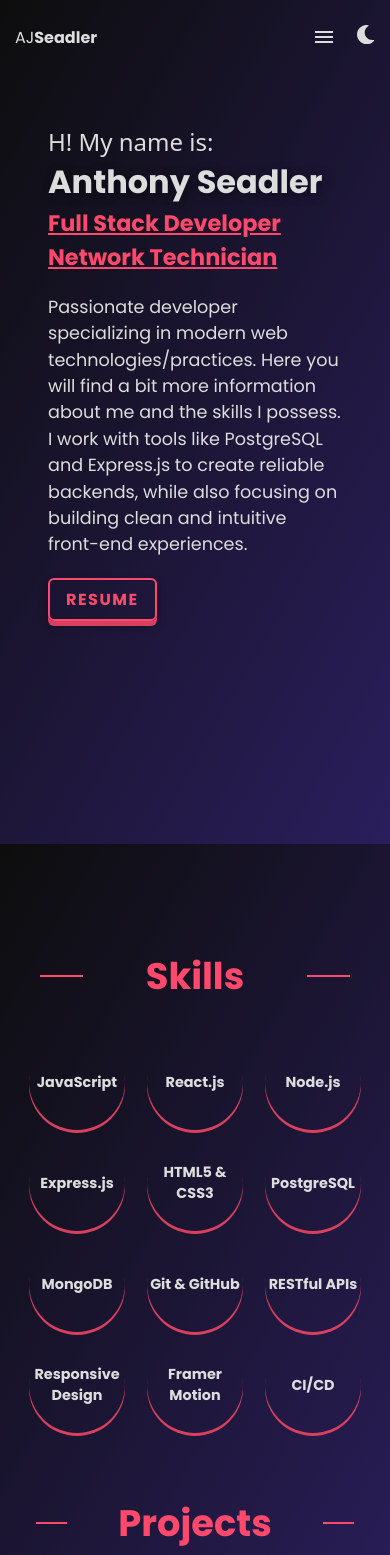
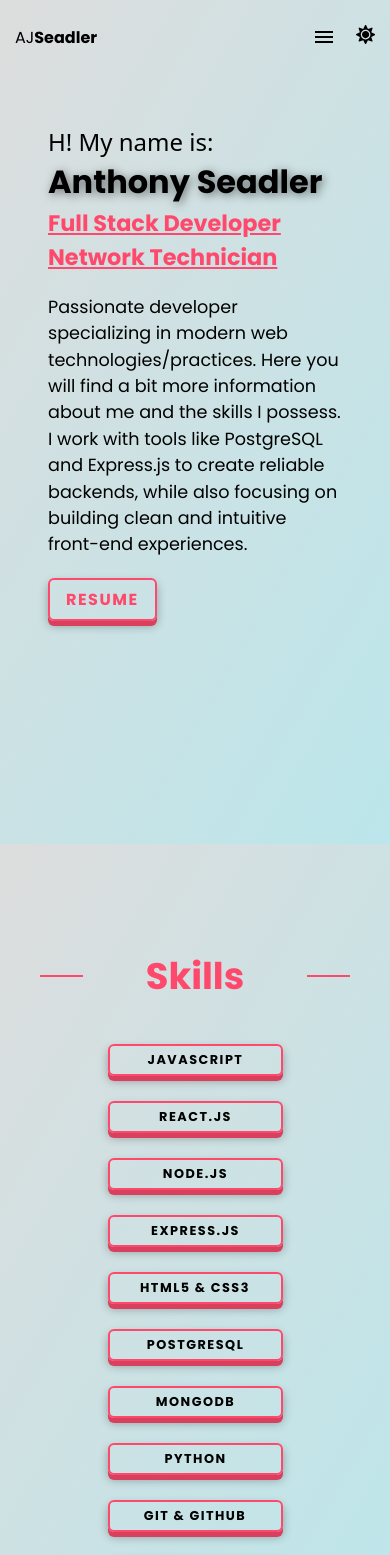
Before and after one commit to ajSeadler/dev-site, a React (Vite) app: page / in a window 390 px wide. Shown: the top 1555 px of the page. Built offline with nearby package versions, Linux system fonts and the light colour scheme; a web font is replaced by a local one.

Commit message:
update skills button styles

```diff
--- a/src/components/Navbar.jsx
+++ b/src/components/Navbar.jsx
@@ -6,7 +6,10 @@ import '../styles/Navbar.css';
 
 const Navbar = () => {
     const [isOpen, setIsOpen] = useState(false);
-    const [darkMode, setDarkMode] = useState(true);
+
+    // Check local storage for saved dark mode preference
+    const savedDarkMode = localStorage.getItem('darkMode') === 'true';
+    const [darkMode, setDarkMode] = useState(savedDarkMode);
 
     // Toggle mobile menu
     const toggleMenu = () => {
@@ -28,14 +31,17 @@ const Navbar = () => {
 
     // Toggle dark mode and update the body class
     const toggleDarkMode = () => {
-        setDarkMode(!darkMode);
+        setDarkMode((prevMode) => !prevMode);
     };
 
     useEffect(() => {
+        // Apply dark mode class based on state
         if (darkMode) {
             document.body.classList.add('dark-mode');
+            localStorage.setItem('darkMode', 'true'); // Save preference in local storage
         } else {
             document.body.classList.remove('dark-mode');
+            localStorage.setItem('darkMode', 'false'); // Save preference in local storage
         }
     }, [darkMode]);
 
@@ -61,30 +67,23 @@ const Navbar = () => {
 
             {/* Mobile Navbar */}
             <nav className="mobile-navbar">
-                <div className="navbar-brand">AJ<span className="last-name">Seadler</span>
-                </div>
+                <div className="navbar-brand">AJ<span className="last-name">Seadler</span></div>
                 <div className='drk-nav'>
                     <div className="navbar-hamburger" onClick={toggleMenu}>
-                    {isOpen ? <CloseIcon  /> : <MenuIcon />}
-
+                        {isOpen ? <CloseIcon /> : <MenuIcon />}
                     </div>
-                <div className="toggle-container" style={{marginLeft:'10px'}}> {/* Flex container for alignment */}
+                    <div className="toggle-container" style={{ marginLeft: '10px' }}> {/* Flex container for alignment */}
                         <button onClick={toggleDarkMode} className="dark-mode-toggle mobile-toggle">
                             {darkMode ? <FaMoon /> : <FaSun />}
                         </button>
                     </div>
                 </div>
-                {/* Add Dark Mode Toggle Button in mobile view */}
-
             </nav>
 
             {/* Mobile Full-Screen Menu */}
             {isOpen && (
-
                 <div className="mobile-menu">
-
                     <ul className="navbar-links">
-
                         <li><a href="#about" onClick={handleScroll}>About</a></li>
                         <li><a href="#projects" onClick={handleScroll}>Projects</a></li>
                         <li><a href="#skills" onClick={handleScroll}>Skills</a></li>
--- a/src/components/Skills.jsx
+++ b/src/components/Skills.jsx
@@ -4,8 +4,8 @@ import "../styles/Skills.css";
 
 function Skills() {
   const [inView, setInView] = useState(false);
-  const [showModal, setShowModal] = useState(false);  // State to show/hide modal
-  const [randomFact, setRandomFact] = useState("");   // State to store the random fact
+  const [showModal, setShowModal] = useState(false); // State to show/hide modal
+  const [randomFact, setRandomFact] = useState(""); // State to store the random fact
   const skillsRef = useRef(null);
 
   // Intersection observer logic for animation
@@ -30,28 +30,38 @@ function Skills() {
 
   // Skills list
   const skills = [
-    "JavaScript", "React.js", "Node.js", "Express.js",
-    "HTML5 & CSS3", "PostgreSQL", "MongoDB",
-    "Git & GitHub", "RESTful APIs", "Responsive Design",
-    "Framer Motion", "CI/CD"
+    "JavaScript",
+    "React.js",
+    "Node.js",
+    "Express.js",
+    "HTML5 & CSS3",
+    "PostgreSQL",
+    "MongoDB",
+    "Python",
+    "Git & GitHub",
+    "RESTful APIs",
+    "Responsive Design",
+    "CI/CD",
   ];
 
   // Random position for skill bubbles
   const getRandomPosition = () => {
     return {
-      x: `${Math.random() * 200 - 100}%`,  // Random X position between -100% and 100%
-      y: `${Math.random() * 200 - 100}%`,  // Random Y position between -100% and 100%
-      scale: Math.random() * 0.5 + 0.8,     // Random scale between 0.8 and 1.3
-      opacity: Math.random() * 0.5 + 0.5   // Random opacity between 0.5 and 1
+      x: `${Math.random() * 200 - 100}%`, // Random X position between -100% and 100%
+      y: `${Math.random() * 200 - 100}%`, // Random Y position between -100% and 100%
+      scale: Math.random() * 0.5 + 0.8, // Random scale between 0.8 and 1.3
+      opacity: Math.random() * 0.5 + 0.5, // Random opacity between 0.5 and 1
     };
   };
 
   // Function to fetch a random fact
   const fetchRandomFact = async () => {
     try {
-      const response = await fetch('https://uselessfacts.jsph.pl/random.json?language=en');
+      const response = await fetch(
+        "https://uselessfacts.jsph.pl/random.json?language=en"
+      );
       const data = await response.json();
-      setRandomFact(data.text);  // Set the random fact from the API response
+      setRandomFact(data.text); // Set the random fact from the API response
     } catch (error) {
       setRandomFact("Sorry, couldn't fetch a fact right now.");
     }
@@ -59,8 +69,8 @@ function Skills() {
 
   // Function to handle skill click and show the modal
   const handleSkillClick = () => {
-    fetchRandomFact();  // Fetch random fact when a skill is clicked
-    setShowModal(true);  // Show the modal
+    fetchRandomFact(); // Fetch random fact when a skill is clicked
+    setShowModal(true); // Show the modal
   };
 
   // Close modal
@@ -108,9 +118,18 @@ function Skills() {
               opacity: 0,
               scale: 0.8,
               x: `${Math.random() * 200 - 100}%`,
-              y: `${Math.random() * 200 - 100}%`
+              y: `${Math.random() * 200 - 100}%`,
             }}
-            animate={inView ? { opacity: 1, scale: 1, x: 0, y: 0 } : { opacity: 0, scale: 0.8, x: `${Math.random() * 200 - 100}%`, y: `${Math.random() * 200 - 100}%` }}
+            animate={
+              inView
+                ? { opacity: 1, scale: 1, x: 0, y: 0 }
+                : {
+                    opacity: 0,
+                    scale: 0.8,
+                    x: `${Math.random() * 200 - 100}%`,
+                    y: `${Math.random() * 200 - 100}%`,
+                  }
+            }
             transition={{
               opacity: { duration: 0.5 },
               scale: { type: "spring", stiffness: 150, damping: 20 },
@@ -131,7 +150,9 @@ function Skills() {
           <div className="modal-content" onClick={(e) => e.stopPropagation()}>
             <h2>Random Fact</h2>
             <p>{randomFact}</p>
-            <button className="close-modal-btn" onClick={closeModal}>Close</button>
+            <button className="close-modal-btn" onClick={closeModal}>
+              Close
+            </button>
           </div>
         </div>
       )}
--- a/src/index.css
+++ b/src/index.css
@@ -6,7 +6,7 @@
 }
 
 :root {
-  --background-gradient: linear-gradient(120deg, #ededed, #B2E2D8);
+  --background-gradient: linear-gradient(120deg, #ddd, #bbe6eb);
   /* Light mode gradient background */
   --text-color: #000000;
   --secondary-color: #2ecc71;
--- a/src/styles/Navbar.css
+++ b/src/styles/Navbar.css
@@ -8,7 +8,6 @@
   font-weight: thin;
   display: flex;
   justify-content: space-between;
-
 }
 
 .last-name {
--- a/src/styles/Projects.css
+++ b/src/styles/Projects.css
@@ -17,7 +17,6 @@
   /* Line color */
   margin: 0 20px;
   /* Space between the lines and the title */
-
 }
 
 .main-title {
@@ -167,7 +166,6 @@
 .project-description {
   font-size: 1.2rem;
   margin-bottom: 20px;
-
 }
 
 /* Highlight text styling */
@@ -179,14 +177,13 @@
 
 /* Link styling */
 .project-link {
-  color: #50C878;
-  border: 2px solid #50C878;
+  color: #50c878;
+  border: 2px solid #50c878;
   padding: 5px;
   font-weight: bold;
   text-decoration: none;
   transition: color 0.3s ease;
 }
-
 
 .project-link:hover {
   color: rgb(209, 149, 255);
--- a/src/styles/Skills.css
+++ b/src/styles/Skills.css
@@ -29,23 +29,43 @@
 }
 
 .skill-bubble {
-  width: 10rem;
-  height: 10rem;
-  border-radius: 50%;
-  background-color: transparent;
-  box-shadow: 0 3px 0 #d9405e;
+  padding: 10px 15px;
+  /* Match padding from the button */
+  border: 2px solid #ff496c;
+  /* Border color */
+  border-radius: 6px;
+  /* Match the button border radius */
+  background: transparent;
+  /* Make background transparent like the button */
+  font-size: 1.1rem;
+  font-weight: bold;
+  /* Font weight */
+  letter-spacing: 1.5px;
+  text-transform: uppercase;
+  box-shadow: 0 5px 0 #d9405e, 0 5px 10px rgba(0, 0, 0, 0.3);
+  /* Shadow effect */
+  transition: all 0.3s ease;
+  /* Smooth transition */
   display: flex;
+  /* Flex for centering */
   justify-content: center;
+  /* Center text */
   align-items: center;
-  text-align: center;
-  font-size: 1.1rem;
-
-  transition: transform 0.3s ease;
+  /* Center text */
+  height: 3rem;
+  /* Fixed height for bubbles */
+  width: 50%;
 }
 
 .skill-bubble:hover {
-  transform: scale(1.5);
-  border: 4px solid #ff496c;
+  background-color: #ff496c;
+  /* Change background color on hover */
+  color: white;
+  /* Ensure text remains visible */
+  box-shadow: 0 3px 0 #d9405e, 0 3px 5px rgba(0, 0, 0, 0.3);
+  /* Adjust shadow on hover */
+  transform: translateY(-2px);
+  /* Bubble moves up slightly on hover */
 }
 
 /* Modal overlay */
@@ -94,48 +114,45 @@
 }
 
 .close-modal-btn:hover {
-  background-color: #0056b3;
+  background-color: #d9405e;
+  /* Change this to a hover color that fits your design */
 }
-
 
 /* Mobile Responsiveness */
 @media (max-width: 768px) {
   .skills-list {
-    grid-template-columns: repeat(3, 1fr);
-    /* 3 columns on mobile */
+    grid-template-columns: repeat(2, 1fr);
+    /* 2 columns on mobile */
     gap: 10px;
     /* Decrease the gap for mobile */
     margin: 0;
     /* Remove margin to better fit the bubbles */
     padding: 0;
     /* Remove padding for mobile */
-    font-weight: bold;
   }
 
   .skill-bubble {
-    width: 8rem;
-    /* Adjust size for smaller screens */
-    height: 8rem;
-    font-size: .9rem;
-    /* Increase font size on mobile */
+    font-size: 1rem;
+    /* Adjust size for mobile */
+    height: 2.5rem;
+    /* Adjust height for mobile */
   }
 }
 
 @media (max-width: 480px) {
   .skills-list {
-    grid-template-columns: repeat(3, 1fr);
-    /* 3 columns on very small screens */
+    grid-template-columns: repeat(1, 1fr);
+    /* 1 column on very small screens */
     gap: 5px;
-
     /* Decrease the gap further if necessary */
   }
 
   .skill-bubble {
-    width: 6rem;
+    height: 2rem;
+
+    margin: 10px;
     /* Make the bubbles smaller for very small screens */
-    height: 6rem;
-    font-size: 0.9rem;
-
+    font-size: 0.8rem;
     /* Adjust font size for very small screens */
   }
 }
```
Lines whose indentation alone changed are shown as unchanged.
